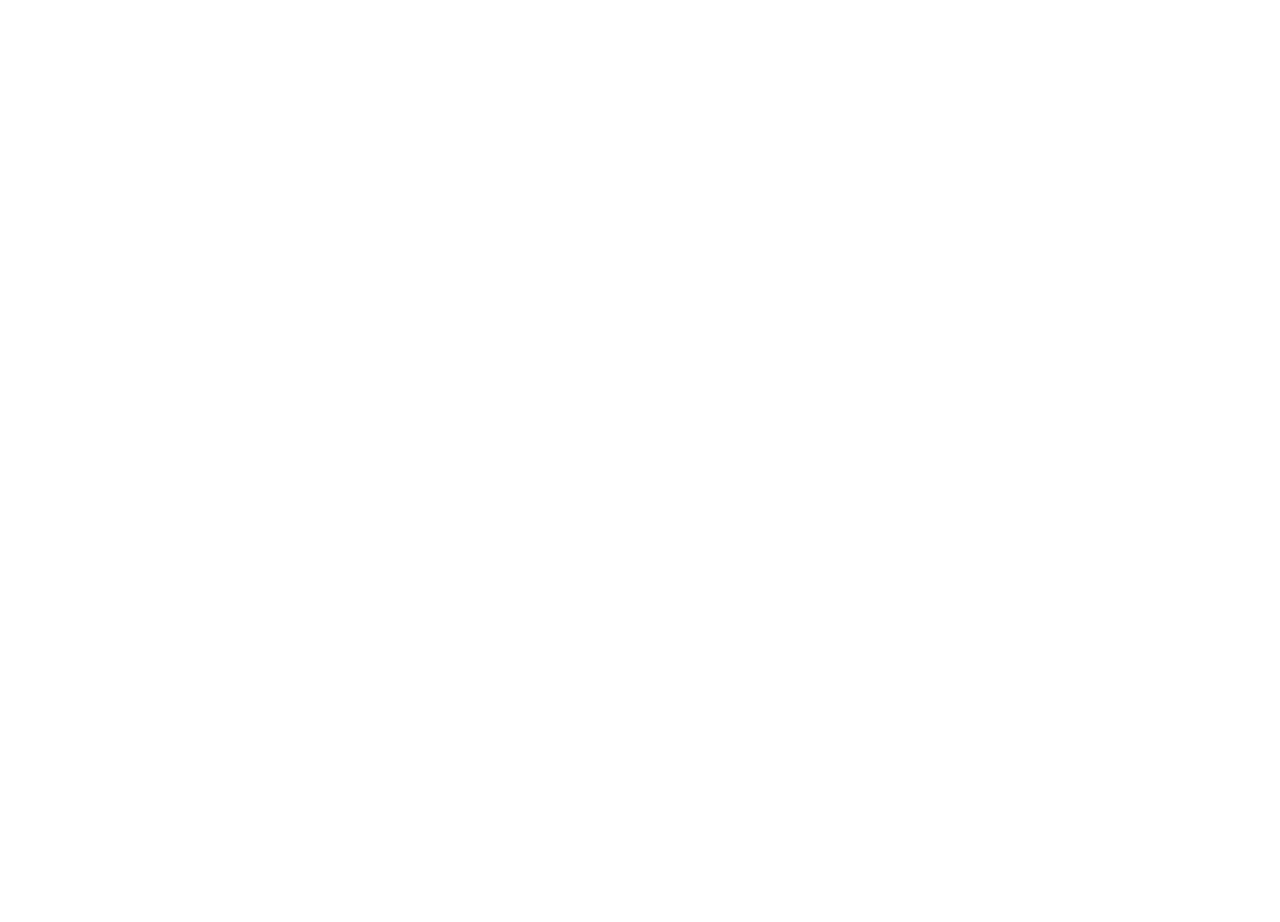
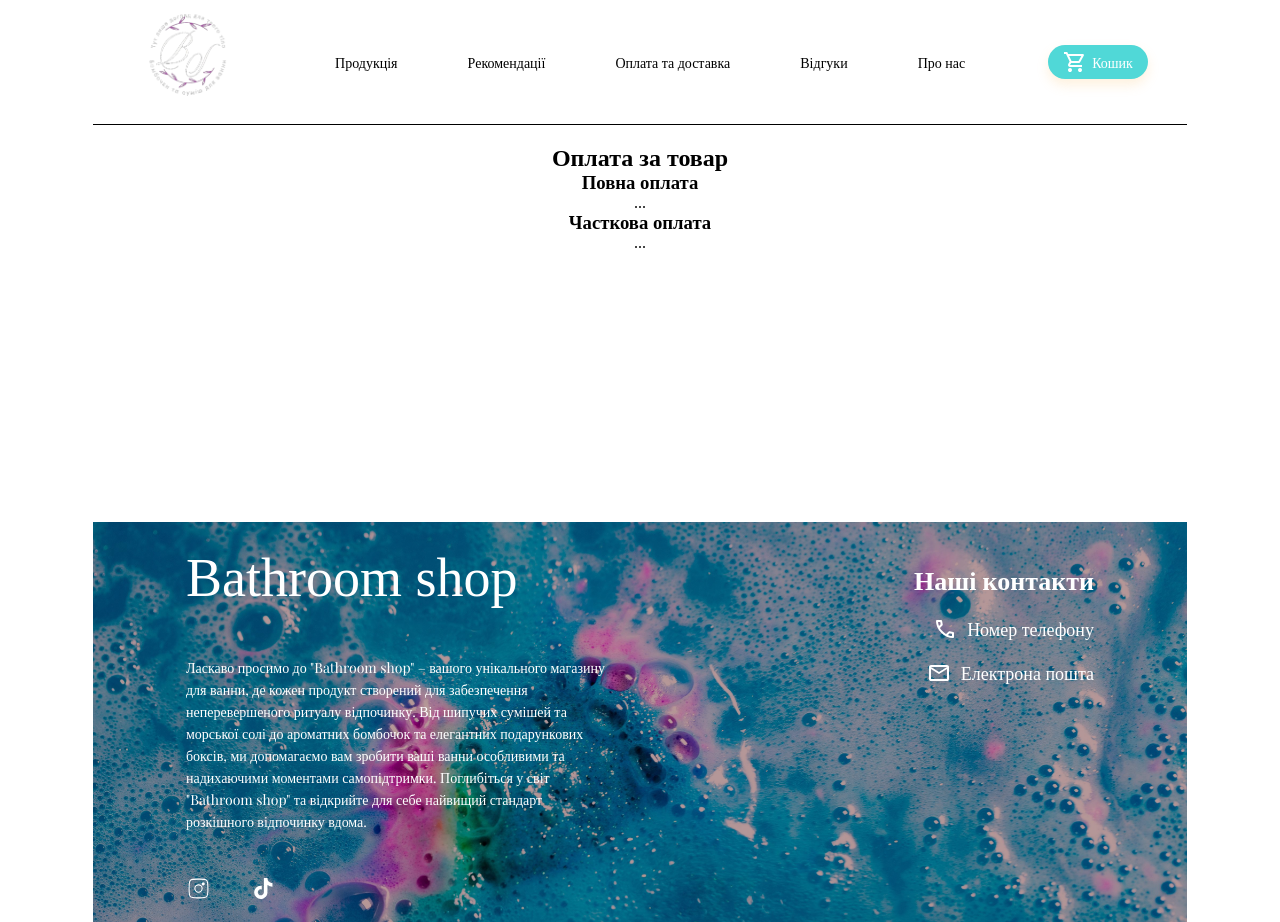
Before and after one commit to Oaleks262/front-end-bathroom-shop, a React (Create React App) app: page /delivery in a window 1280 px wide. Before the commit this address had no page. Before the commit the page ends 800 px from the top, so only its background shows below. Built offline with nearby package versions, Linux system fonts and the light colour scheme; a web font is replaced by a local one.

Commit message:
add delivery

```diff
--- a/src/App.js
+++ b/src/App.js
@@ -8,6 +8,7 @@
 import Market from './components/Market/Market'
 import ProductDetalPage from './components/Popup/ProductDetalPage';
 import Recomendacion from './components/Recomendacion/Recomendacion';
+import Delivery from './components/Delivery/Delivery';
 import { AuthProvider } from "./assets/api/AuthContext"
 
 function App() {
@@ -20,6 +21,7 @@
             <Route path='/shopping' element={<Shopping/>}/>
             <Route path='/product' element={<Market/>}/>
             <Route path='/recommendation' element={<Recomendacion/>}/>
+            <Route path='/delivery' element={<Delivery/>}/>
             <Route path='/product/:id' element={< ProductDetalPage/>}/>
 
             <Route path="/admin" element={<Admin />} />
--- /dev/null
+++ b/src/components/Delivery/Delivery.css
@@ -0,0 +1,20 @@
+.delivery{
+    display: flex;
+    width: 100%;
+    max-width: 1366px;
+}
+.delivery-content{
+    display: flex;
+    margin-top: 20px;
+    flex-direction: column;
+    width: 100%;
+    gap: 20px;
+    margin-bottom: 250px;
+}
+
+@media (max-width:1279px) {
+    .delivery-content{
+        margin-top: 25%;
+        margin-bottom: 25%;
+    }
+}
--- /dev/null
+++ b/src/components/Delivery/Delivery.js
@@ -0,0 +1,43 @@
+import React from "react";
+import HeaderWhite from '../Header/HeaderWhite';
+import Footer from "../Footer/Footer";
+import HeaderMobile from '../Header/HeaderMobile';
+import './Delivery.css'
+
+
+
+const Delivery = () => {
+
+    return(
+
+        <div className="delivery">
+            <div className='content-padding'>
+                <HeaderWhite/>
+                <HeaderMobile/>
+                <div className="delivery-content">
+                <div className="pay-data">
+                    <h2>
+                        Оплата за товар
+                    </h2>
+                    <div>
+                    <h3>Повна оплата</h3>
+                    <p>...</p>
+                    <h3>Часткова оплата</h3>
+                    <p>...</p>
+                    </div>
+                </div>
+                <div className="delivery-data">
+
+                </div>
+
+
+                </div>
+                <Footer/>
+            </div>
+        </div>
+
+    )
+
+}
+
+export default Delivery;
--- a/src/components/Header/Header.js
+++ b/src/components/Header/Header.js
@@ -15,7 +15,7 @@
                     <ul className='header-navigat'>
                        <li><a href='/product' className='header-navigat-button' >Продукція</a></li>
                        <li><a href='/recommendation' className='header-navigat-button' >Рекомендації</a></li>
-                       <li><a className='header-navigat-button' >Оплата та доставка</a></li>
+                       <li><a href='/delivery' className='header-navigat-button' >Оплата та доставка</a></li>
                        <li><Link to={`/#${feedbackLink}`} className='header-navigat-button' >Відгуки</Link></li>
                        <li><Link to={`/#${reviersLink}`} className='header-navigat-button' >Про нас</Link></li>
                     </ul>
--- a/src/components/Header/HeaderMobile.js
+++ b/src/components/Header/HeaderMobile.js
@@ -38,7 +38,7 @@
                 <ul className='header-mobile-navigat'>
                        <li><a href='/product' onClick={openMenu} className='header-mobile-button' >Продукція</a></li>
                        <li><a href='/recommendation' onClick={openMenu} className='header-mobile-button' >Рекомендації</a></li>
-                       <li><a onClick={openMenu} className='header-mobile-button' >Оплата та доставка</a></li>
+                       <li><a href='/delivery' onClick={openMenu} className='header-mobile-button' >Оплата та доставка</a></li>
                        <li><Link to={`/#${feedbackLink}`} onClick={openMenu} className='header-mobile-button' >Відгуки</Link></li>
                        <li><Link to={`/#${reviersLink}`} onClick={openMenu} className='header-mobile-button' >Про нас</Link></li>
                 </ul>
--- a/src/components/Header/HeaderWhite.js
+++ b/src/components/Header/HeaderWhite.js
@@ -18,7 +18,7 @@
                     <ul className='header-navigat-white'>
                        <li><a href='/product'  className='header-navigat-button-white' >Продукція</a></li>
                        <li><a href='/recommendation' className='header-navigat-button-white' >Рекомендації</a></li>
-                       <li><a className='header-navigat-button-white' >Оплата та доставка</a></li>
+                       <li><a href='/delivery' className='header-navigat-button-white' >Оплата та доставка</a></li>
                        <li><Link to={`/#${feedbackLink}`} className='header-navigat-button-white' >Відгуки</Link></li>
                        <li><Link to={`/#${reviersLink}`} className='header-navigat-button-white' >Про нас</Link></li>
                     </ul>
```
